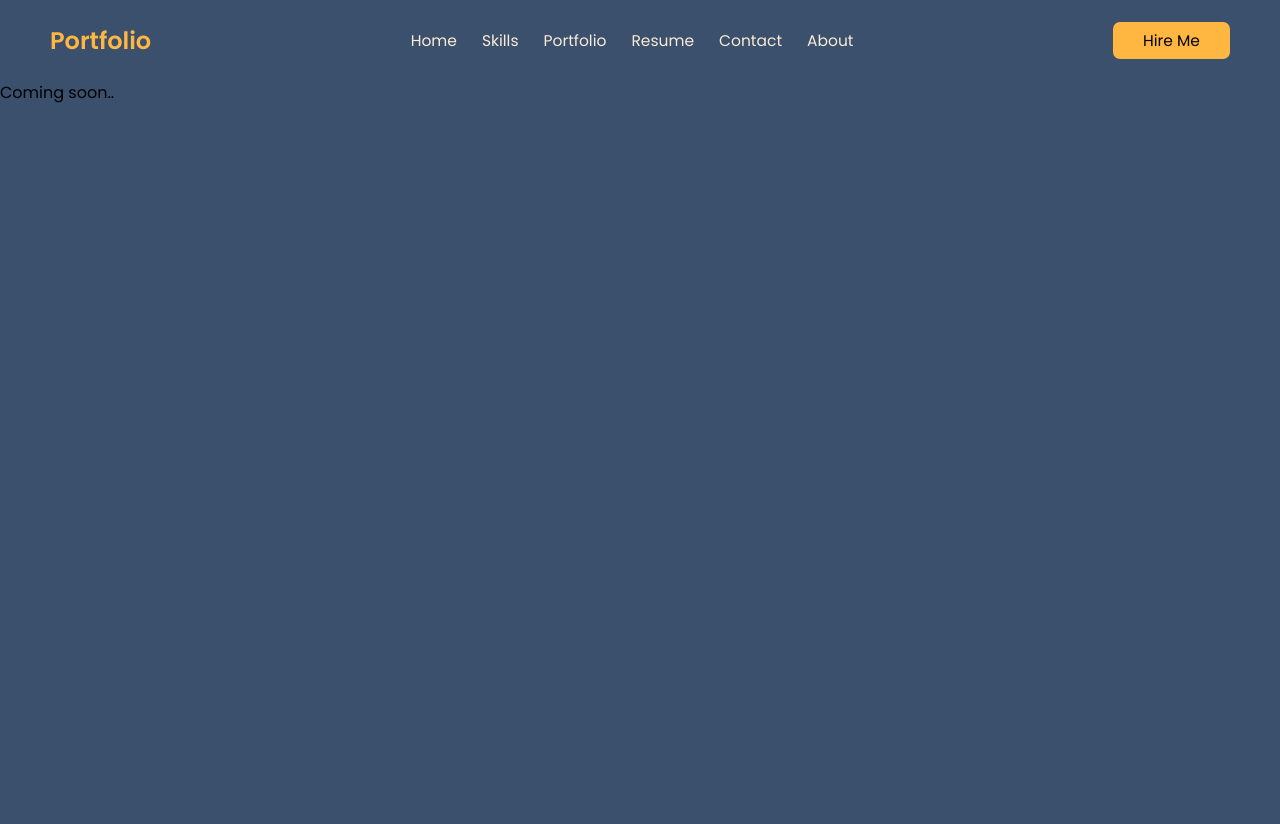
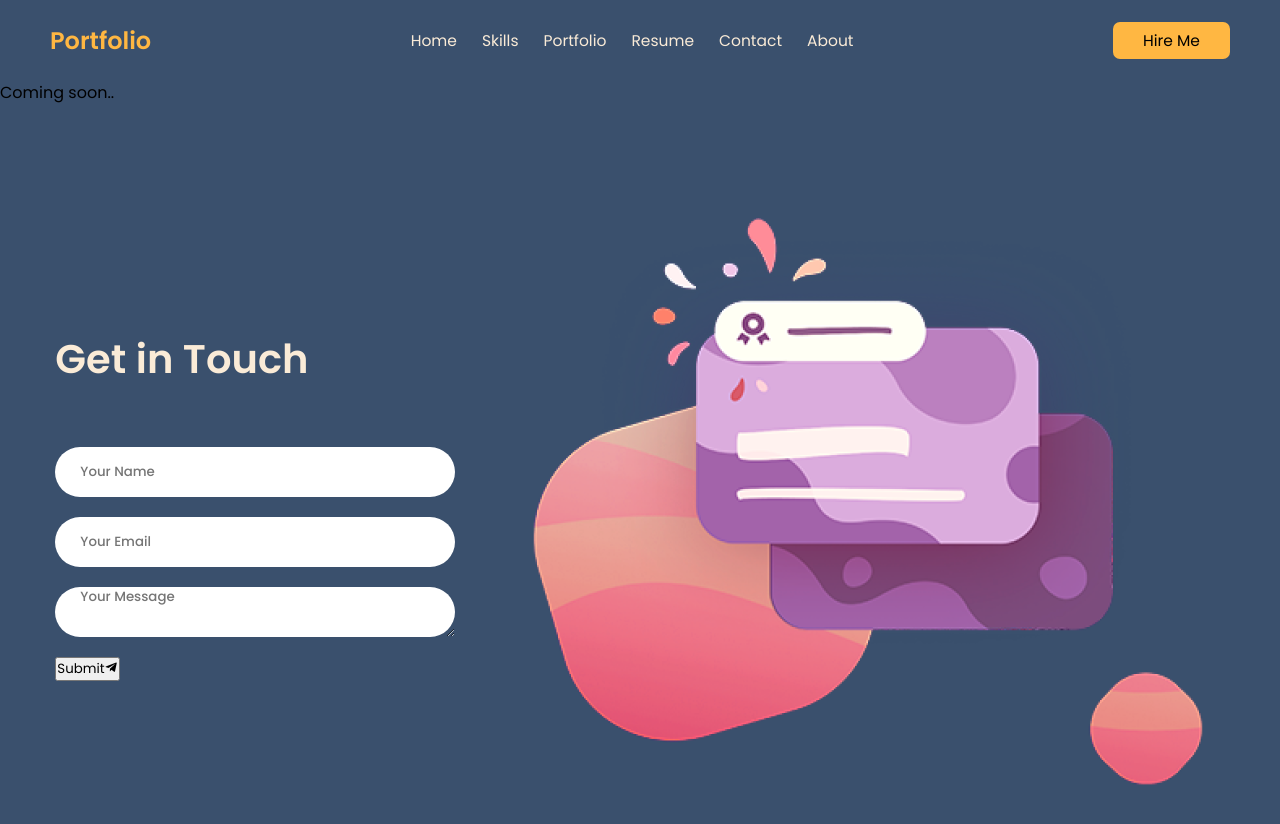
Before and after one commit to karen-campos1/portfolio, a plain HTML site: page contact.html in a window 1280 px wide. Before the commit the page ends 800 px from the top, so only its background shows below. Drawn offline with nearby package versions, Linux system fonts and the light colour scheme.

Commit message:
png file name

```diff
--- a/contact.html
+++ b/contact.html
@@ -9,6 +9,7 @@
     <title>Contact</title>
 </head>
 <body>
+    <section id="contact-body">
     <div class="navbar">
         <h2>Portfolio</h2>
         <ul>
@@ -27,5 +28,25 @@
 
 
 
+    <div class="contact-container">
+        <form action="" class="contact-left">
+            <div class="contact-left-title">
+                <h2>Get in Touch</h2>
+              <hr>
+            </div>
+            <input type="text" name="name" placeholder="Your Name" class="contact-inputs" required>
+            <input type="email" name="email" placeholder="Your Email" class="contact-inputs" required>
+           <textarea name="message" placeholder="Your Message" class="contact-inputs" required></textarea>
+           <button type="submit">Submit<i class='bx bxl-telegram'></i></button>
+        </form>
+        <div class="contact-right">
+            <img src="./static/images/right_img.png">
+        </div>
+    </div>
+
+
+
+
+</section>
 </body>
 </html>
--- a/static/style.css
+++ b/static/style.css
@@ -560,9 +560,50 @@ footer .cols .links-col a:hover{
     }
 }
 
+.contact-body{
+    background: linear-gradient( rgb(164, 187, 218)rgb(58, 80, 109));
 
+}
 
+.contact-container{
+    height:100vh;
+    display: flex;
+    align-items: center;
+    justify-content: space-evenly;
+}
 
+.contact-left{
+    display:flex;
+    flex-direction: column;
+    align-items: start;
+    gap:20px;
+}
+
+.contact-left-title h2{
+    font-weight: 600;
+    color: antiquewhite;
+    font-size: 40px;
+    margin-bottom: 8px;
+}
+
+.contact-inputs{
+    width: 400px;
+    height:50px;
+    border:none;
+    outline: none;
+    font-weight: 500;
+    color: #666;
+    padding-left: 25px;
+    border-radius: 50px;
+}
+
+.contact-left-title hr{
+    border: none;
+    width: 120px;
+    height: 5px;
+    border-radius: 10px;
+    margin-bottom: 25px;
+}
 a{
     color: #ccc;
     text-decoration: none;
```
Also changed, not shown: index.html (+1 -1 lines), static/images/right_img.png (added), 2 other files.
